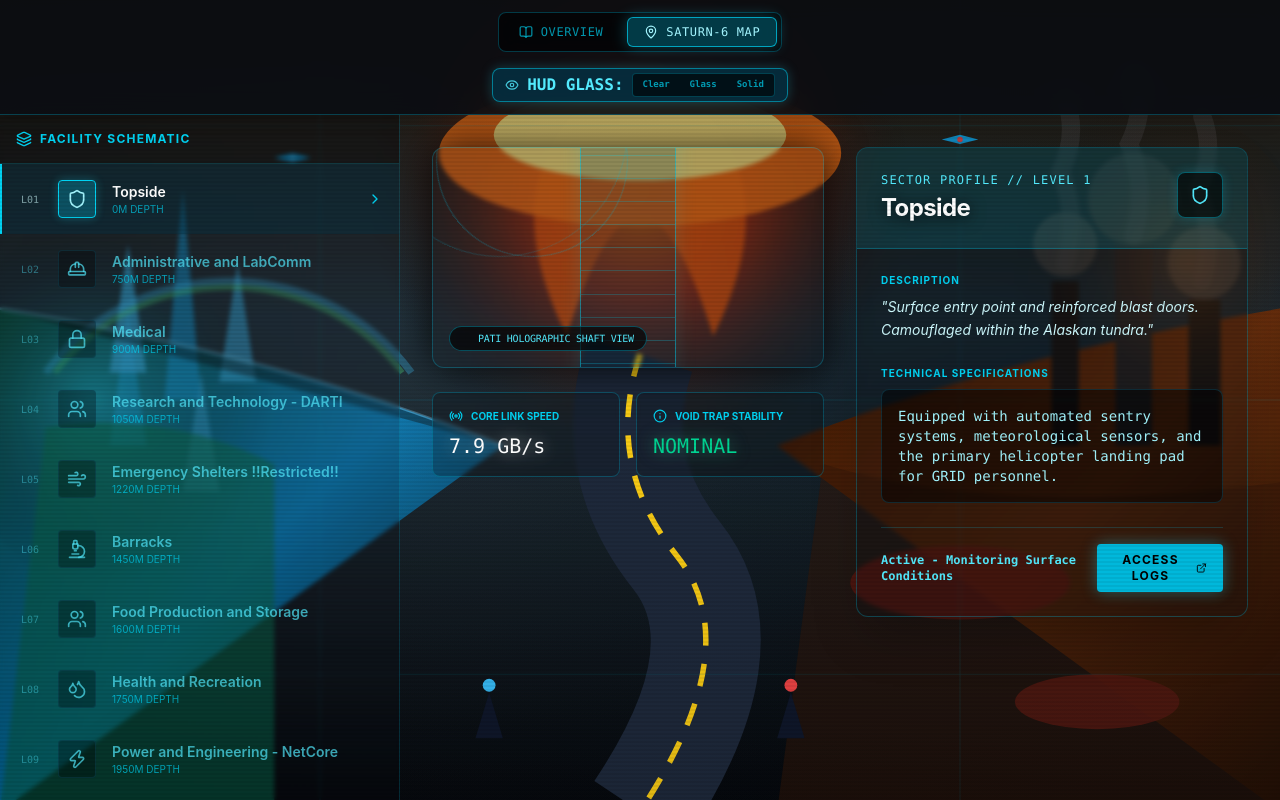
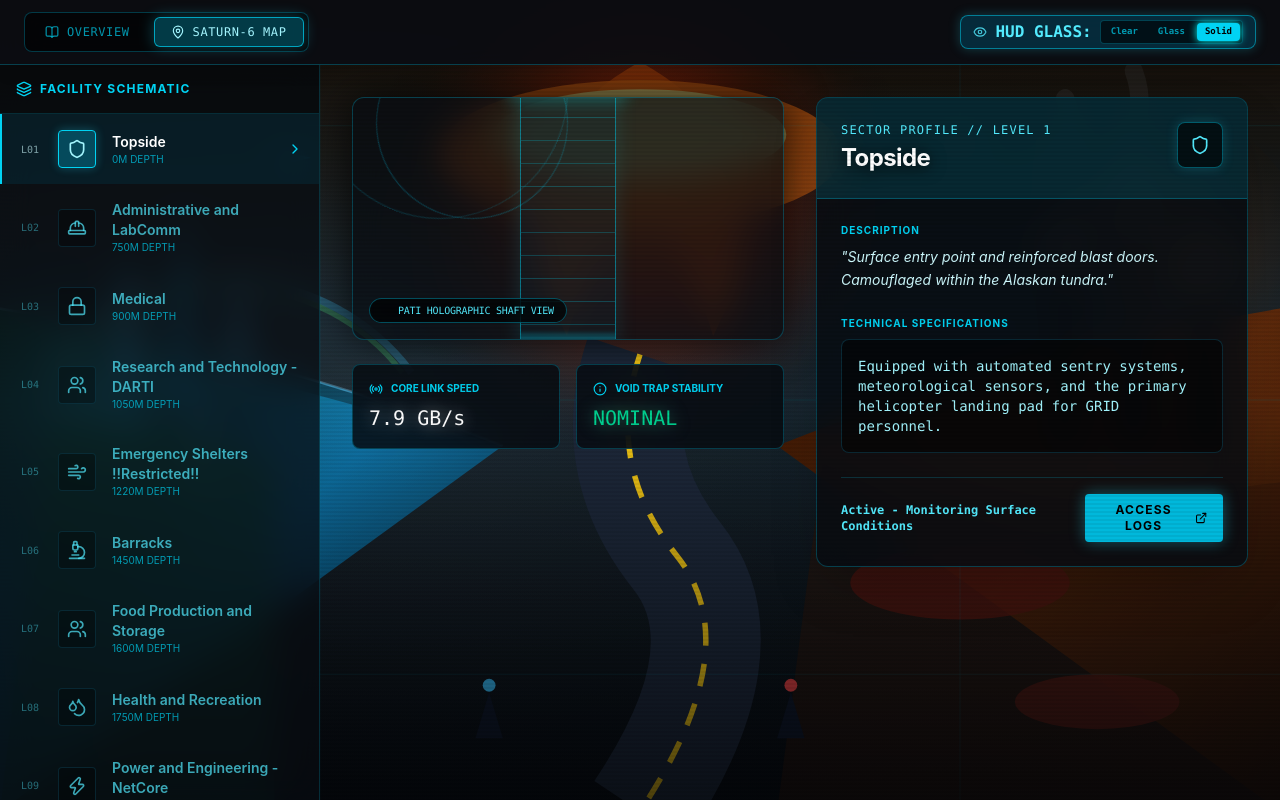
Before and after one commit to sstewart78/dreamland, a React (Vite) app: page / in a window 1280 px wide. Both pictures are taken after a click on the button "SATURN-6 MAP". Built offline with nearby package versions, Linux system fonts and the light colour scheme.

Commit message:
New 'facility schematic' header nav button for phone only, toggles aside on phone, saturn6 view

```diff
--- a/src/App.tsx
+++ b/src/App.tsx
@@ -8,7 +8,8 @@ import './App.css'
 
 function App() {
   const [activeTab, setActiveTab] = useState('home');
-  const [bgOpacity, setBgOpacity] = useState(0.25);
+  const [bgOpacity, setBgOpacity] = useState(0.85);
+  const [isMobileAsideOpen, setIsMobileAsideOpen] = useState(false);
 
   return (
     <>
@@ -19,11 +20,16 @@ function App() {
           onTabChange={setActiveTab}
           bgOpacity={bgOpacity}
           setBgOpacity={setBgOpacity}
+          showMobileSchematicButton={activeTab === 'saturn6'}
+          isMobileAsideOpen={isMobileAsideOpen}
+          onToggleMobileSchematic={() => setIsMobileAsideOpen((open) => !open)}
         />
         <MainContent
           bgOpacity={bgOpacity}
           setActiveTab={setActiveTab}
           activeTab={activeTab}
+          isMobileAsideOpen={isMobileAsideOpen}
+          setIsMobileAsideOpen={setIsMobileAsideOpen}
         />
         <Animations />
       </section>
--- a/src/Header/Header.tsx
+++ b/src/Header/Header.tsx
@@ -6,12 +6,21 @@ type HeaderProps = {
   onTabChange: (tab: string) => void;
   bgOpacity: number;
   setBgOpacity: (opacity: number) => void;
+  showMobileSchematicButton: boolean;
+  isMobileAsideOpen: boolean;
+  onToggleMobileSchematic: () => void;
 };
 
-function Header({ activeTab, onTabChange, bgOpacity, setBgOpacity }: HeaderProps) {
+function Header({ activeTab, onTabChange, bgOpacity, setBgOpacity, showMobileSchematicButton, isMobileAsideOpen, onToggleMobileSchematic }: HeaderProps) {
   return (
-    <header className="relative z-50 flex flex-col items-center justify-between px-4 py-3 md:px-6 gap-3 md:gap-4 border-b border-cyan-500/30 bg-[#0a0d12]/90 backdrop-blur-md shadow-lg shrink-0">
-      <Nav activeTab={activeTab} onTabChange={onTabChange} />
+    <header className="relative z-50 flex flex-col md:flex-row items-center justify-between px-4 py-3 md:px-6 gap-3 md:gap-4 border-b border-cyan-500/30 bg-[#0a0d12]/90 backdrop-blur-md shadow-lg shrink-0">
+      <Nav
+        activeTab={activeTab}
+        onTabChange={onTabChange}
+        showMobileSchematicButton={showMobileSchematicButton}
+        isMobileAsideOpen={isMobileAsideOpen}
+        onToggleMobileSchematic={onToggleMobileSchematic}
+      />
       <HUDToggle bgOpacity={bgOpacity} setBgOpacity={setBgOpacity} />
     </header>
   );
--- a/src/MainContent/MainContent.tsx
+++ b/src/MainContent/MainContent.tsx
@@ -6,9 +6,11 @@ type MainContentProps = {
   bgOpacity: number;
   setActiveTab: (tab: string) => void;
   activeTab: string;
+  isMobileAsideOpen: boolean;
+  setIsMobileAsideOpen: (isOpen: boolean) => void;
 };
 
-export function MainContent({ bgOpacity, setActiveTab, activeTab }: MainContentProps) {
+export function MainContent({ bgOpacity, setActiveTab, activeTab, isMobileAsideOpen, setIsMobileAsideOpen }: MainContentProps) {
     const getGlassStyle = (opacityVal: number | undefined) => {
         const val = opacityVal !== undefined ? opacityVal : bgOpacity;
         const clampedOpacity = Math.max(0.05, val);
@@ -34,6 +36,8 @@ export function MainContent({ bgOpacity, setActiveTab, activeTab }: MainContentP
                 <Saturn6
                     getGlassStyle={getGlassStyle}
                     bgOpacity={bgOpacity}
+                    isMobileAsideOpen={isMobileAsideOpen}
+                    setIsMobileAsideOpen={setIsMobileAsideOpen}
                 />
             )}
         </main>
--- a/src/Nav/Nav.tsx
+++ b/src/Nav/Nav.tsx
@@ -1,17 +1,23 @@
 import Button from '../Button/Button'
+
 import {
   BookOpen,
+  Layers,
   MapPin,
 } from 'lucide-react';
 
 type NavProps = {
   activeTab: string;
   onTabChange: (tab: string) => void;
+  showMobileSchematicButton: boolean;
+  isMobileAsideOpen: boolean;
+  onToggleMobileSchematic: () => void;
 };
 
-export function Nav({ activeTab, onTabChange }: NavProps) {
+export function Nav({ activeTab, onTabChange, showMobileSchematicButton, isMobileAsideOpen, onToggleMobileSchematic }: NavProps) {
     return (
-        <nav className='flex items-center gap-2 bg-black/60 p-1 rounded-lg border border-cyan-500/30 backdrop-blur-md'>
+        <nav className='flex flex-col gap-2 bg-black/60 p-1 rounded-lg border border-cyan-500/30 backdrop-blur-md md:flex-row items-center md:items-end  md:gap-2'>
+            <div className='flex items-center gap-2'>
                 <Button
                   activeTab={activeTab}
                   onTabChange={onTabChange}
@@ -26,6 +32,22 @@ export function Nav({ activeTab, onTabChange }: NavProps) {
                   icon={<MapPin className='w-3.5 h-3.5' />}
                   text='Saturn-6 Map'
                 />
+            </div>
+
+            {showMobileSchematicButton && (
+                <button
+                    type='button'
+                    onClick={onToggleMobileSchematic}
+                    className={`flex items-center justify-center gap-2 rounded-md border px-4 py-1.5 text-[10px] font-mono uppercase tracking-wider transition-all md:hidden ${
+                        isMobileAsideOpen
+                            ? 'border-cyan-400/80 bg-cyan-500/25 text-cyan-100 shadow-[0_0_15px_rgba(34,211,238,0.35)]'
+                            : 'border-cyan-500/50 bg-cyan-500/10 text-cyan-200 hover:bg-cyan-500/20'
+                    }`}
+                >
+                    <Layers className='w-3.5 h-3.5' />
+                    Facility Schematic
+                </button>
+            )}
           </nav>
     );
 }
--- a/src/Saturn6/Saturn6.tsx
+++ b/src/Saturn6/Saturn6.tsx
@@ -123,9 +123,11 @@ const SATURN_6_LEVELS = [
 type HomeProps = {
     getGlassStyle: (opacity: number) => React.CSSProperties;
     bgOpacity: number;
+    isMobileAsideOpen: boolean;
+    setIsMobileAsideOpen: (isOpen: boolean) => void;
 };
 
-export function Saturn6({ getGlassStyle, bgOpacity}: HomeProps) {
+export function Saturn6({ getGlassStyle, bgOpacity, isMobileAsideOpen, setIsMobileAsideOpen}: HomeProps) {
     const [selectedLevel, setSelectedLevel] = useState(SATURN_6_LEVELS[0]);
     const [isHologramActive, setIsHologramActive] = useState(false);
     const [linkSpeed, setLinkSpeed] = useState('8.4');
@@ -154,22 +156,38 @@ export function Saturn6({ getGlassStyle, bgOpacity}: HomeProps) {
     }, []);
 
     return (
-        <div className='flex h-full w-full overflow-hidden'>
-            {/* Transluscent Sidebar */}
+        <div className='flex h-full w-full overflow-hidden relative'>
+            <div
+                className={`md:hidden fixed inset-0 z-30 bg-black/50 backdrop-blur-sm transition-opacity duration-300 ${isMobileAsideOpen ? 'opacity-100 pointer-events-auto' : 'opacity-0 pointer-events-none'}`}
+                onClick={() => setIsMobileAsideOpen(false)}
+            />
+
             <aside
-                className="w-100 border-r border-cyan-500/20 overflow-y-auto custom-scrollbar transition-all duration-500"
+                className={`fixed inset-y-0 left-0 z-40 w-[88vw] max-w-[320px] border-r border-cyan-500/20 overflow-y-auto custom-scrollbar transition-transform duration-500 ease-out md:static md:w-100 md:translate-x-0 ${
+                    isMobileAsideOpen ? 'translate-x-0' : '-translate-x-full md:translate-x-0'
+                }`}
                 style={getGlassStyle(Math.max(0.04, bgOpacity - 0.1))}
             >
-            <div className='p-4 border-b border-cyan-500/20 bg-black/20'>
+                <div className='p-4 border-b border-cyan-500/20 bg-black/20 flex items-center justify-between'>
                     <h2 className='text-xs font-bold uppercase tracking-widest text-cyan-400 flex items-center gap-2'>
                         <Layers className='w-4 h-4' /> Facility Schematic
                     </h2>
+                    <button
+                        type="button"
+                        onClick={() => setIsMobileAsideOpen(false)}
+                        className="md:hidden rounded border border-cyan-500/40 bg-black/20 px-2 py-1 text-[10px] font-bold uppercase tracking-widest text-cyan-300"
+                    >
+                        Close
+                    </button>
                 </div>
                 <div className='flex flex-col'>
                     {SATURN_6_LEVELS.map((level) => (
                         <button
                             key={level.id}
-                    onClick={() => setSelectedLevel(level)}
+                            onClick={() => {
+                                setSelectedLevel(level);
+                                setIsMobileAsideOpen(false);
+                            }}
                             className={`flex items-center gap-4 p-4 transition-all border-l-2 hover:bg-cyan-500/10 group ${
                                 selectedLevel.id === level.id
                                     ? 'border-cyan-400 bg-cyan-950/40 text-cyan-100'
@@ -196,11 +214,8 @@ export function Saturn6({ getGlassStyle, bgOpacity}: HomeProps) {
                 </div>
             </aside>
 
-            {/* Content Viewport */}
-            <section className='flex-1 relative p-8 flex flex-col gap-8 overflow-y-auto'>
+            <section className='flex-1 relative p-4 pb-24 md:p-8 md:pb-8 flex flex-col gap-8 overflow-y-auto'>
                 <div className='relative z-10 flex flex-col md:flex-row gap-8 items-start'>
-
-                {/* Holographic Shaft View */}
                     <div className='w-full md:w-1/2 flex flex-col gap-6'>
                         <div
                             className="relative aspect-video rounded-xl border border-cyan-500/30 overflow-hidden shadow-[0_0_40px_rgba(0,0,0,0.8)] transition-all duration-500"
@@ -214,7 +229,8 @@ export function Saturn6({ getGlassStyle, bgOpacity}: HomeProps) {
                                                 key={l.id}
                                                 style={{ top: `${(l.id -1) * 9}%` }}
                                                 className={`absolute w-full h-1 border-b border-cyan-400/60 transition-all duration-300 ${
-                            selectedLevel.id === l.id ? 'bg-cyan-400 shadow-[0_0_15px_cyan] z-20 scale-x-125' : 'opacity-40'                                }`}
+                                                    selectedLevel.id === l.id ? 'bg-cyan-400 shadow-[0_0_15px_cyan] z-20 scale-x-125' : 'opacity-40'
+                                                }`}
                                             />
                                         ))}
                                         <div className="absolute w-full h-4 bg-linear-to-b from-transparent via-cyan-400/30 to-transparent top-0 animate-scan pointer-events-none" />
@@ -232,7 +248,6 @@ export function Saturn6({ getGlassStyle, bgOpacity}: HomeProps) {
                             </div>
                         </div>
 
-                {/* Telemetry Readouts */}
                         <div className='grid grid-cols-2 gap-4'>
                             <div
                                 className="p-4 rounded-lg border border-cyan-500/30 transition-all duration-500"
@@ -257,7 +272,6 @@ export function Saturn6({ getGlassStyle, bgOpacity}: HomeProps) {
                         </div>
                     </div>
 
-                {/* Level Detail Panel */}
                     <div className='w-full md:w-1/2'>
                         <div
                             className="border border-cyan-500/30 rounded-xl overflow-hidden shadow-2xl transition-all duration-500"
@@ -301,9 +315,9 @@ export function Saturn6({ getGlassStyle, bgOpacity}: HomeProps) {
                             </div>
                         </div>
                     </div>
-
                 </div>
             </section>
+
         </div>
     );
 }
```
Lines whose indentation alone changed are shown as unchanged.
